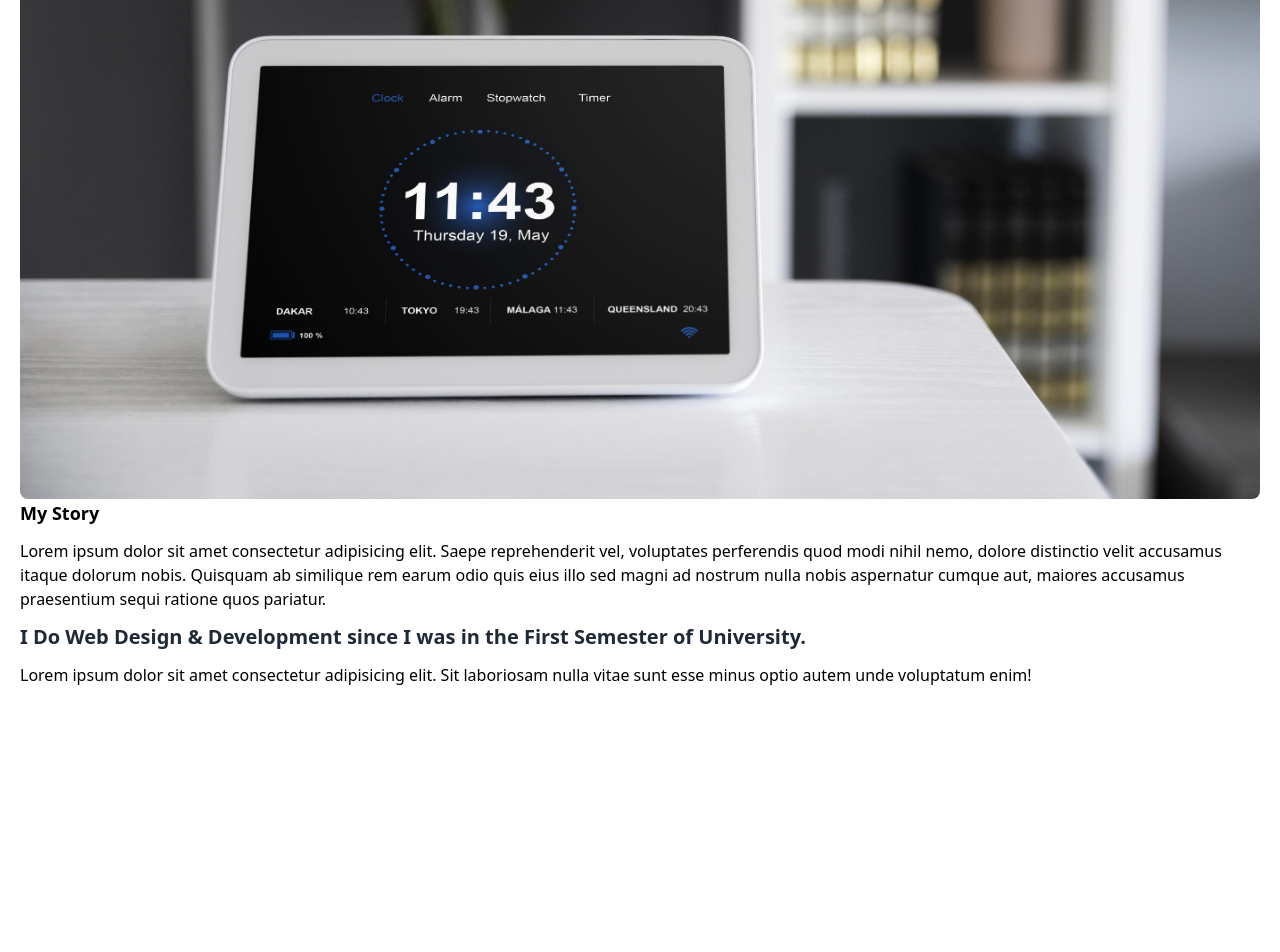
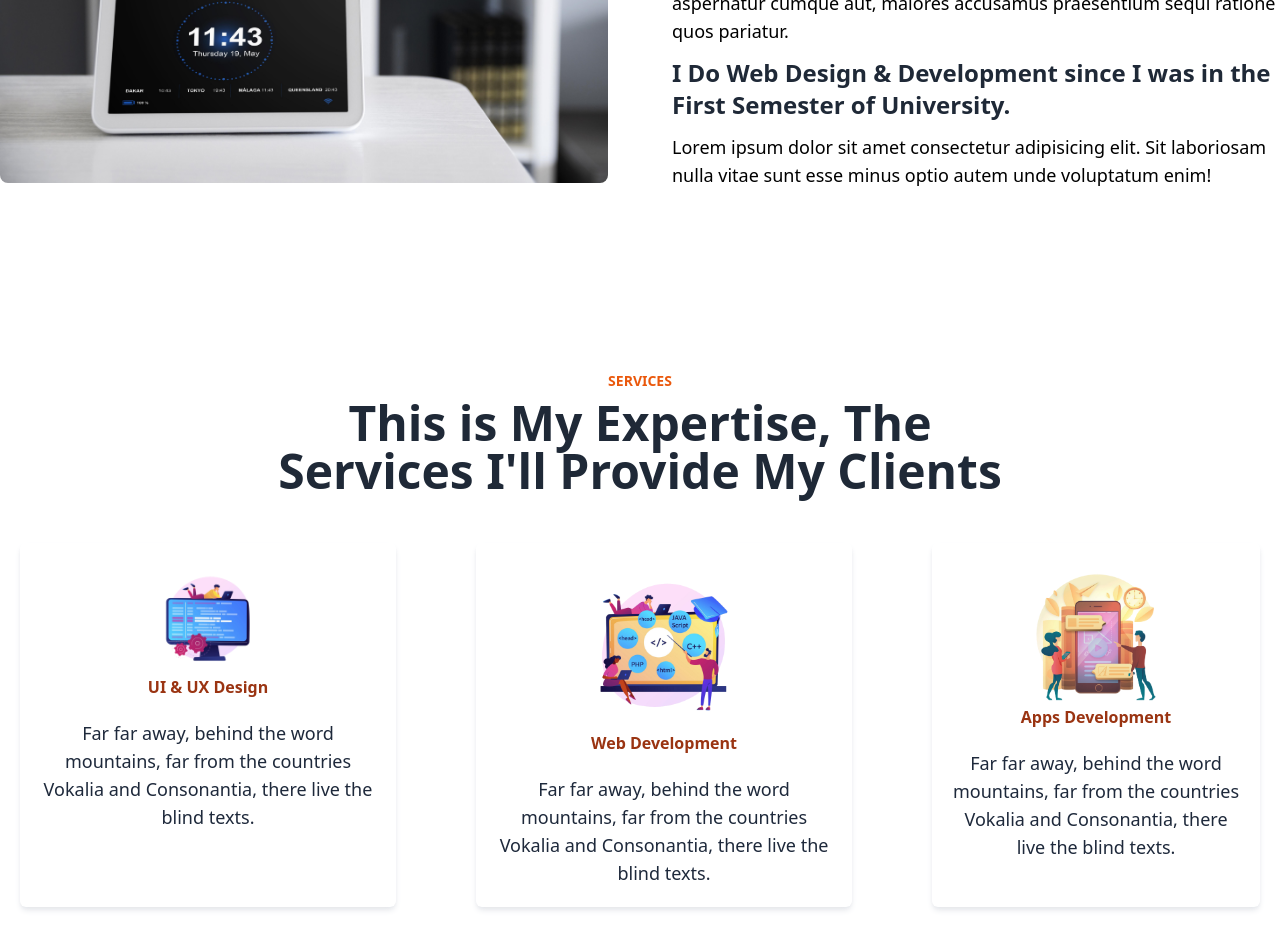
Before and after one commit to noyon674/genZ-IT, a Next.js app: page / in a window 1280 px wide. Shown: the part 1160-2112 px from the top of the page. Before the commit the page ends 1911 px from the top, so only its background shows below. Built offline with nearby package versions, Linux system fonts and the light colour scheme.

Commit message:
fix portfolio

```diff
--- a/app/_components/about/About.tsx
+++ b/app/_components/about/About.tsx
@@ -4,23 +4,25 @@ import computer from "@/public/image/about.jpg";
 function About() {
   return (
     <div id="about" className="">
-      <div className="container py-16">
+      <div className="container py-16 lg:py-24">
         <h2
-          className="text-center text-2xl mb-5"
+          className="text-center text-2xl mb-5 lg:mb-10 lg:font-semibold"
+          data-aos="zoom-in"
         >
           About ME
         </h2>
-        <div className="">
-          <div className="px-5">
+        <div className="lg:grid grid-cols-2 items-center gap-x-16">
+          <div className="px-5 lg:px-0 mb-3" data-aos="fade-up">
             <Image className="rounded-lg" src={computer} alt="computer" />
           </div>
           <div
-            className="px-5"
+            className="px-5 lg:px-0"
+            data-aos="zoom-in"
           >
-            <h2 className="text-lg font-semibold mb-3">
+            <h2 className="text-lg font-semibold mb-3 lg:text-2xl text-gray-800">
               My Story
             </h2>
-            <p className="">
+            <p className="lg:text-lg">
               Lorem ipsum dolor sit amet consectetur adipisicing elit. Saepe
               reprehenderit vel, voluptates perferendis quod modi nihil nemo,
               dolore distinctio velit accusamus itaque dolorum nobis. Quisquam
@@ -28,11 +30,11 @@ function About() {
               nulla nobis aspernatur cumque aut, maiores accusamus praesentium
               sequi ratione quos pariatur.
             </p>
-            <h2 className="text-xl font-semibold text-gray-800 my-3">
+            <h2 className="text-xl font-semibold text-gray-800 my-3 lg:text-2xl">
               I Do Web Design & Development since I was in the First Semester of
               University.
             </h2>
-            <p className="">
+            <p className="lg:text-lg">
               Lorem ipsum dolor sit amet consectetur adipisicing elit. Sit
               laboriosam nulla vitae sunt esse minus optio autem unde voluptatum
               enim!
--- a/app/_components/portfolio/Portfolio.tsx
+++ b/app/_components/portfolio/Portfolio.tsx
@@ -5,13 +5,13 @@ import Image from "next/image";
 
 function Portfolio() {
   return (
-    <div className="px-5" id="portfolio">
-      <div className="container py-28">
+    <div className="" id="portfolio">
+      <div className="container py-28 px-5">
         <p className="font-bold text-sm text-center mb-2 uppercase text-orange-800" data-aos="fade-up">Portfolio</p>
         <h2 className="text-center text-2xl font-bold text-gray-800 mb-5 sm:text-4xl sm:mb-10" data-aos="fade-up">My Latest Work</h2>
-        <div className="grid sm:grid-cols-2 lg:grid-cols-3 gap-10">
+        <div className="grid grid-cols-1 gap-y-5 md:grid-cols-2 md:gap-10 lg:grid-cols-3">
           {PortfolioImages.map((item) => (
-            <div className="relative w-full h-80 box rounded-lg" key={item.id} data-aos={item.id%2==0 ? "fade-up" : "flip-left"}>
+            <div className="relative w-full h-52 lg:h-72 box rounded-lg" key={item.id} data-aos={item.id%2==0 ? "fade-up" : "flip-left"}>
               <Image
                 className="rounded-lg w-full h-full text-center block mx-auto"
                 src={item.image}
--- a/app/_components/services/Services.tsx
+++ b/app/_components/services/Services.tsx
@@ -8,20 +8,20 @@ function Services() {
     <div className="py-10 lg:py-20" id="services">
       <div className="container">
         <div className="text-center" data-aos="flip-left">
-          <p className="uppercase font-bold text-orange-800">Services</p>
-          <h2 className="text-2xl sm:text-5xl font-bold text-gray-800 my-3">
+          <p className="uppercase text-sm font-bold text-orange-600">Services</p>
+          <h2 className="text-xl md:text-3xl lg:text-5xl font-semibold text-gray-800 my-2">
             This is My Expertise, The
             <br />
             Services I&apos;ll Provide My Clients
           </h2>
         </div>
-        <div className="p-10 lg:flex justify-between gap-x-20">
+        <div className="px-5 md:grid grid-cols-2 lg:flex justify-between gap-x-20">
           <div
-            className="px-5 mt-10 py-5 shadow-md shadow-gray-300"
+            className="mt-10 p-5 shadow-md shadow-gray-200 rounded-md"
             data-aos="fade-up"
           >
             <div>
-              <Image className="w-1/2 mx-auto" src={ui} alt="ui design" />
+              <Image className="w-1/3 mx-auto" src={ui} alt="ui design" />
             </div>
             <div className="text-center">
               <h3 className="font-bold text-orange-800 mb-5">UI & UX Design</h3>
@@ -32,7 +32,7 @@ function Services() {
             </div>
           </div>
           <div
-            className="p-5 mt-10 shadow-md shadow-gray-300"
+            className="p-5 mt-10 shadow-md shadow-gray-200 rounded-md"
             data-aos="fade-up"
             data-aos-duration="1500"
           >
@@ -50,7 +50,7 @@ function Services() {
             </div>
           </div>
           <div
-            className="p-5 mt-10 shadow-md shadow-gray-300"
+            className="p-5 mt-10 shadow-md shadow-gray-200 rounded-md"
             data-aos="fade-up"
             data-aos-duration="2000"
           >
--- a/app/page.tsx
+++ b/app/page.tsx
@@ -25,9 +25,9 @@ function Page() {
       <Header />
       <Home />
       <About />
-     {/*  <Services />
+      <Services />
       <Portfolio />
-      <Banner />
+      {/* <Banner />
       <Blogs />
       <Skills />
       <Contact />
```
